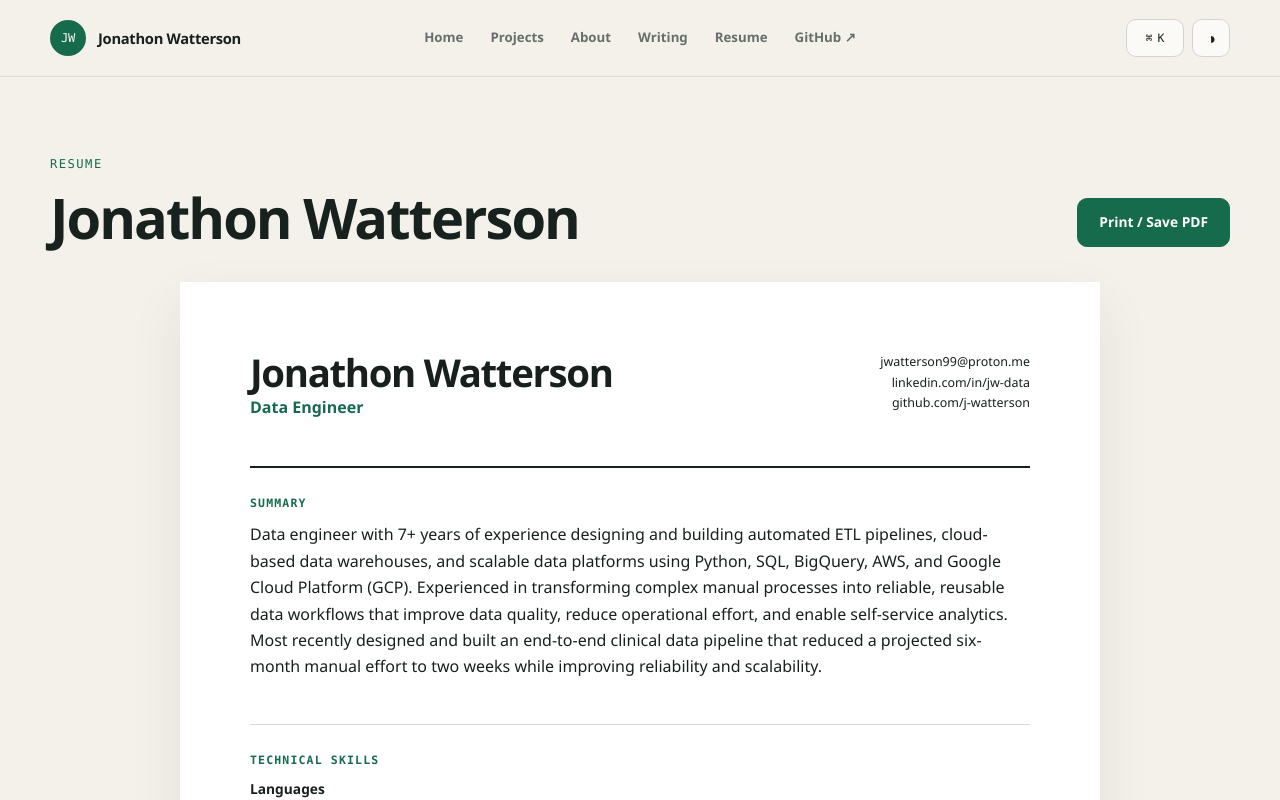
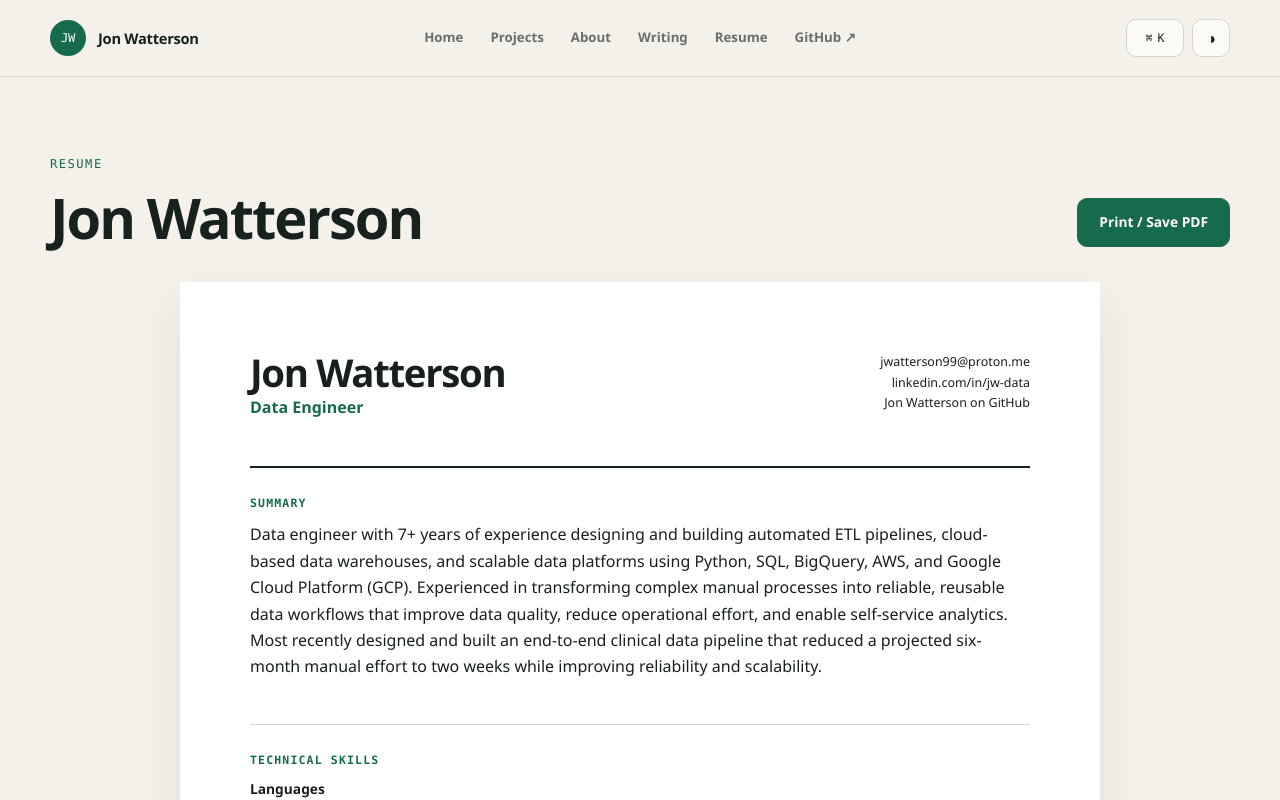
Before and after one commit to j-watterson/portfolio-website, a Next.js app: page /resume in a window 1280 px wide. Shown: the top 800 px of the page. Built offline with nearby package versions, Linux system fonts and the light colour scheme.

Commit message:
updated to jon watterson

```diff
--- a/app/about/page.tsx
+++ b/app/about/page.tsx
@@ -1,7 +1,7 @@
 import type { Metadata } from "next";
 import Link from "next/link";
 
-export const metadata: Metadata = { title: "About", description: "Jonathon Watterson's data engineering approach, skills, and background." };
+export const metadata: Metadata = { title: "About", description: "Jon Watterson's data engineering approach, skills, and background." };
 
 const stack = [
   ["Languages", "Python · SQL"],
--- a/app/layout.tsx
+++ b/app/layout.tsx
@@ -5,12 +5,12 @@ import "./globals.css";
 
 export const metadata: Metadata = {
   metadataBase: new URL("https://jonathon-watterson-portfolio.sites.openai.com"),
-  title: { default: "Jonathon Watterson — Data Engineer", template: "%s | Jonathon Watterson" },
+  title: { default: "Jon Watterson — Data Engineer", template: "%s | Jon Watterson" },
   description: "Data engineering portfolio featuring production-minded ETL, BigQuery warehouse, dbt, and Airflow systems.",
   keywords: ["data engineer", "Python", "SQL", "BigQuery", "dbt", "Airflow", "data platform"],
-  authors: [{ name: "Jonathon Watterson", url: "https://www.jwatterson.com/" }],
+  authors: [{ name: "Jon Watterson", url: "https://www.jwatterson.com/" }],
   openGraph: {
-    title: "Jonathon Watterson — Data Engineering Portfolio",
+    title: "Jon Watterson — Data Engineering Portfolio",
     description: "Reliable pipelines, cloud data systems, and analytics infrastructure.",
     type: "website",
   },
@@ -31,7 +31,7 @@ export default function RootLayout({ children }: Readonly<{ children: React.Reac
   const person = {
     "@context": "https://schema.org",
     "@type": "Person",
-    name: "Jonathon Watterson",
+    name: "Jon Watterson",
     url: "https://www.jwatterson.com/",
     jobTitle: "Data Engineer",
     sameAs: ["https://github.com/j-watterson", "https://www.linkedin.com/in/jw-data/"],
--- a/app/resume/page.tsx
+++ b/app/resume/page.tsx
@@ -4,7 +4,7 @@ import ResumeContent from "@/components/ResumeContent";
 export const metadata: Metadata = {
   title: "Resume",
   description:
-    "Jonathon Watterson's data engineering resume, including seven years of experience building ETL pipelines, cloud warehouses, automation, and analytics platforms.",
+    "Jon Watterson's data engineering resume, including seven years of experience building ETL pipelines, cloud warehouses, automation, and analytics platforms.",
 };
 
 export default function ResumePage() { return <ResumeContent />; }
--- a/components/Footer.tsx
+++ b/components/Footer.tsx
@@ -5,7 +5,7 @@ export default function Footer() {
     <footer className="site-footer">
       <div className="footer-grid">
         <div>
-          <p className="footer-title">Jonathon Watterson</p>
+          <p className="footer-title">Jon Watterson</p>
           <p>Building reliable data systems that make decisions easier.</p>
         </div>
         <div className="footer-links">
@@ -17,7 +17,7 @@ export default function Footer() {
         </div>
       </div>
       <div className="footer-bottom">
-        <span>© {new Date().getFullYear()} Jonathon Watterson</span>
+        <span>© {new Date().getFullYear()} Jon Watterson</span>
         <span className="mono">Designed for clarity · Built for speed</span>
       </div>
     </footer>
--- a/components/Header.tsx
+++ b/components/Header.tsx
@@ -51,9 +51,9 @@ export default function Header() {
       <header className="site-header">
         <a className="skip-link" href="#main">Skip to content</a>
         <div className="nav-shell">
-          <Link className="brand" href="/" aria-label="Jonathon Watterson home">
+          <Link className="brand" href="/" aria-label="Jon Watterson home">
             <span className="brand-mark" aria-hidden="true">JW</span>
-            <span>Jonathon Watterson</span>
+            <span>Jon Watterson</span>
           </Link>
           <button
             className="menu-button"
--- a/components/ResumeContent.tsx
+++ b/components/ResumeContent.tsx
@@ -90,7 +90,7 @@ export default function ResumeContent() {
       <div className="resume-toolbar">
         <div>
           <p className="eyebrow">Resume</p>
-          <h1>Jonathon Watterson</h1>
+          <h1>Jon Watterson</h1>
         </div>
         <button className="button primary" onClick={() => window.print()}>
           Print / Save PDF
@@ -100,13 +100,13 @@ export default function ResumeContent() {
       <article className="resume-sheet">
         <header>
           <div>
-            <h2>Jonathon Watterson</h2>
+            <h2>Jon Watterson</h2>
             <p>Data Engineer</p>
           </div>
           <div className="resume-contact">
             <a href="mailto:jwatterson99@proton.me">jwatterson99@proton.me</a>
             <a href="https://www.linkedin.com/in/jw-data/">linkedin.com/in/jw-data</a>
-            <a href="https://github.com/j-watterson">github.com/j-watterson</a>
+            <a href="https://github.com/j-watterson">Jon Watterson on GitHub</a>
           </div>
         </header>
 
```
Also changed, not shown: 2 other files (tests, documents, lock files or other folders).
